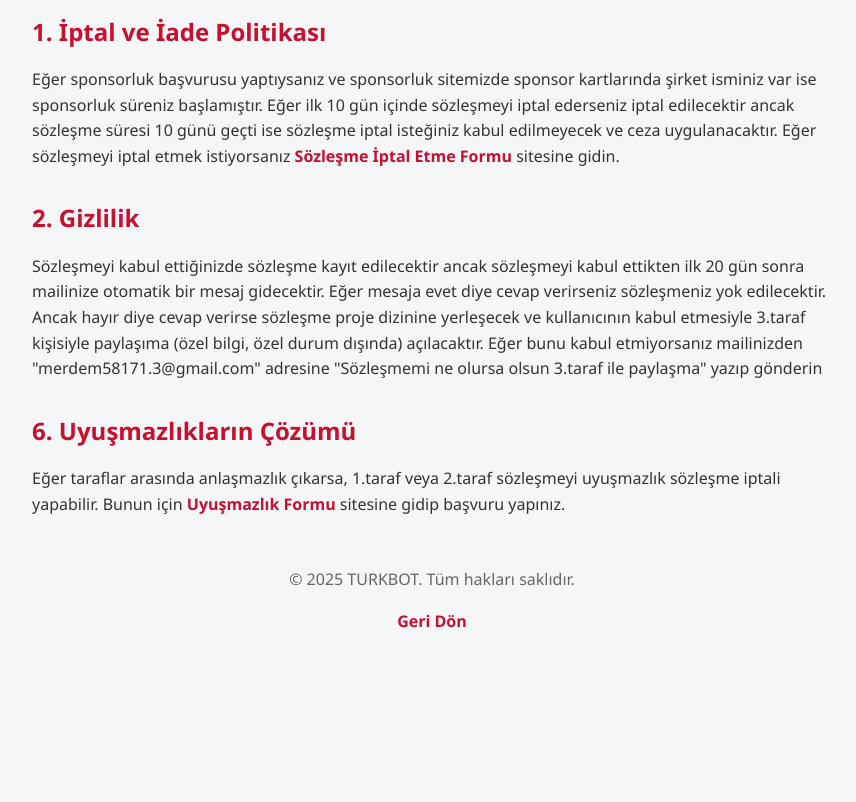
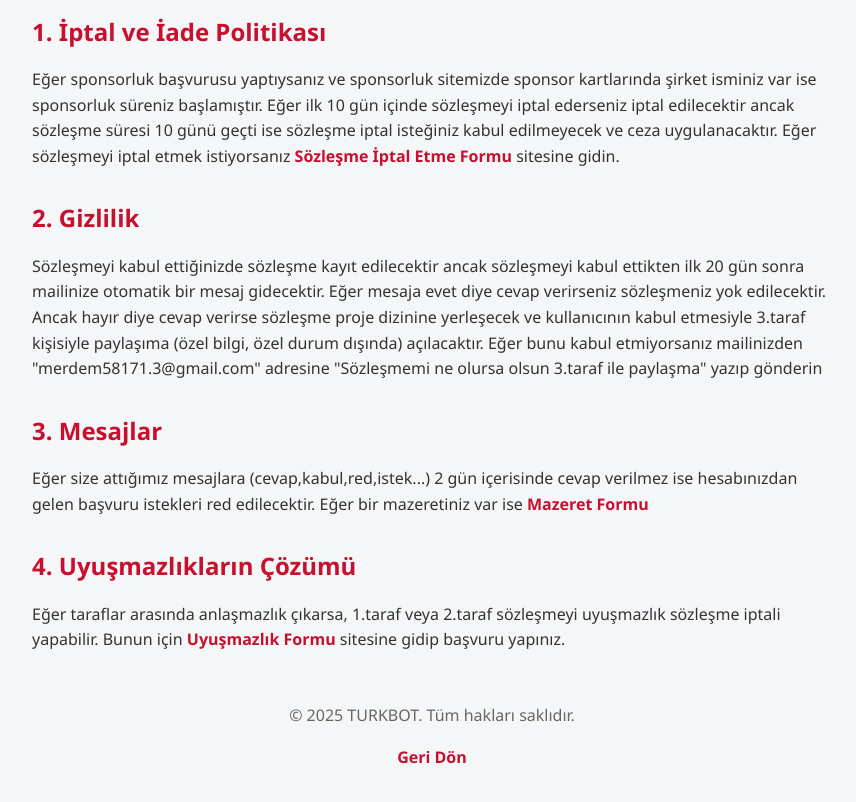
Before and after one commit to ERDEM-COULD/Sozlesme, a plain HTML site: page sozlesme-detaylar.html in a window 1280 px wide. Shown: the part 130-932 px from the top of the page, without its empty margins (208-1064 px from the left). Before the commit the page ends 820 px from the top, so only its background shows below. Drawn offline with Linux system fonts and the light colour scheme.

Commit message:
Update sozlesme-detaylar.html

```diff
--- a/sozlesme-detaylar.html
+++ b/sozlesme-detaylar.html
@@ -72,8 +72,10 @@
   <h2>2. Gizlilik</h2>
   <p>Sözleşmeyi kabul ettiğinizde sözleşme kayıt edilecektir ancak sözleşmeyi kabul ettikten ilk 20 gün sonra mailinize otomatik bir mesaj gidecektir. Eğer mesaja evet diye cevap verirseniz sözleşmeniz yok edilecektir. Ancak hayır diye cevap verirse sözleşme proje dizinine yerleşecek ve kullanıcının kabul etmesiyle 3.taraf kişisiyle paylaşıma (özel bilgi, özel durum dışında) açılacaktır. Eğer bunu kabul etmiyorsanız mailinizden "merdem58171.3@gmail.com" adresine "Sözleşmemi ne olursa olsun 3.taraf ile paylaşma" yazıp gönderin
 
+  <h2>3. Mesajlar</h2>
+  <p>Eğer size attığımız mesajlara (cevap,kabul,red,istek...) 2 gün içerisinde cevap verilmez ise hesabınızdan gelen başvuru istekleri red edilecektir. Eğer bir mazeretiniz var ise <a href="https://erdem-could.github.io/Mazeret" target="_blank">Mazeret Formu</a> </p>
 
-  <h2>6. Uyuşmazlıkların Çözümü</h2>
+  <h2>4. Uyuşmazlıkların Çözümü</h2>
   <p>Eğer taraflar arasında anlaşmazlık çıkarsa, 1.taraf veya 2.taraf sözleşmeyi uyuşmazlık sözleşme iptali yapabilir. Bunun için <a href="https://erdem-could.github.io/uyusmazlik" target="_blank">Uyuşmazlık Formu</a> sitesine gidip başvuru yapınız.  </p>
   <footer>
     <p>© 2025 TURKBOT. Tüm hakları saklıdır.</p>
```
